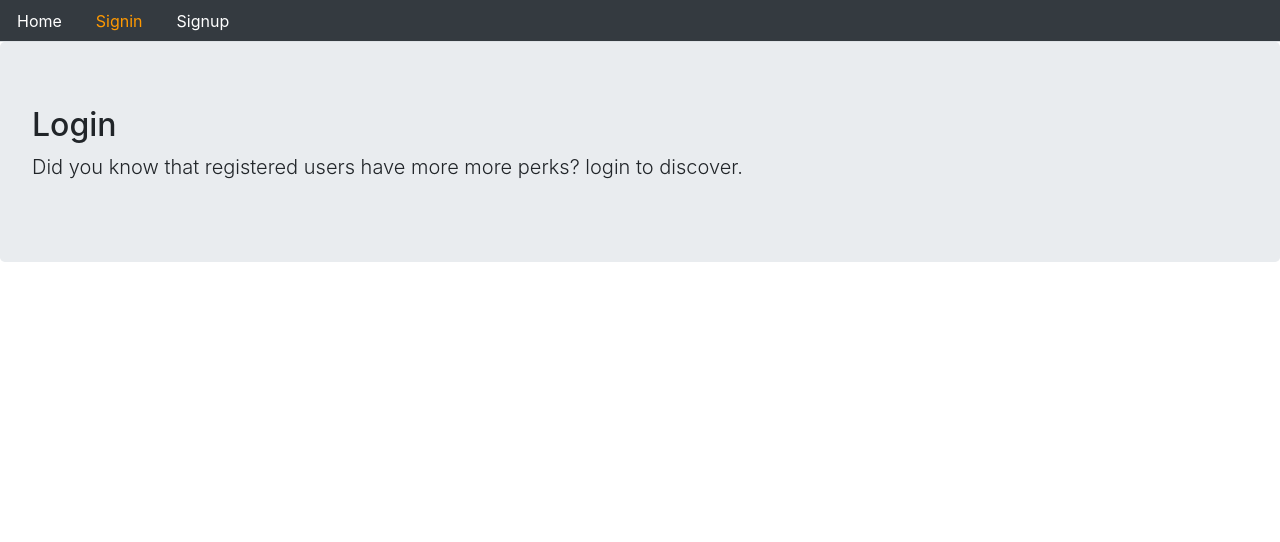
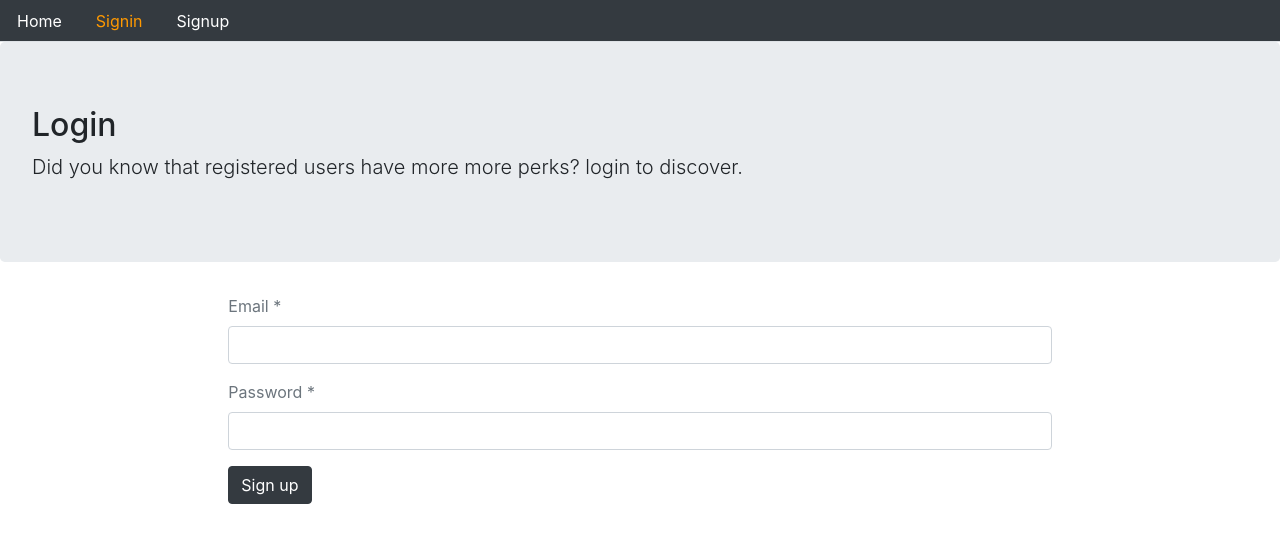
Before and after one commit to Sahim-Nazif/Bike-Pulse-Frontend, a React (Create React App) app: page /signin in a window 1280 px wide. Shown: the top 542 px of the page. Built offline with nearby package versions, Linux system fonts and the light colour scheme.

Commit message:
sign in component created

```diff
--- a/src/user/Signin.js
+++ b/src/user/Signin.js
@@ -1,10 +1,96 @@
-import React from 'react'
+import React, {useState} from 'react'
 import Layout from '../core/Layout'
+import {signin} from '../auth/index'
+
+const Signin = () => {
+
+    const [values, setValues]=useState({
+
+        email:'',
+        password:'',
+        error:'',
+        success:false
+
+    })
+    const { email,password, error, success}=values;
+    //the dynamic value can any input value from the form
+    const handleChange=dynamicValue=>event=>{
+
+        setValues({...values, error:false, [dynamicValue]:event.target.value})
+    }
 
 
-const Signin = () => {
+    const clickSubmit=event=>{
+
+        event.preventDefault()
+        setValues({...values, error:false})
+        signin({ email, password})
+                .then(data=>{
+                     if (data.error){
+                setValues({...values, error: data.error, success:false})
+                     }
+            else{
+                setValues({
+                    ...values,
+                    email:'',
+                    password:'',
+                    error:'',
+                    success:true
+
+                })
+            }
+
+        })
+
+    }
+    const signInForm=()=>{
+
+        return (
+            <form >
+
+                <div className='form-group'>
+                    <label className='text-muted'>Email *</label>
+                    <input onChange={handleChange('email')} type='email' className='form-control' value={email}/>
+                </div>
+
+                <div className='form-group'>
+                    <label className='text-muted'>Password *</label>
+                    <input onChange={handleChange('password')}type='password' className='form-control' value={password}/>
+                </div>
+                <button onClick={clickSubmit} className='btn btn-dark'>
+                    Sign up
+                </button>
+            </form>
+
+            )
+    }
+    const showError=()=>(
+
+        <div className='alert alert-danger' style={{display:error ? '':'none'}}>
+            {error}
+
+        </div>
+    )
+    const showSuccess=()=>{
+        return(
+            <div className='alert alert-info' style={{display: success? '': 'none'}}>
+
+
+        </div>
+     )
+
+    }
     return (
-        <Layout title='Login' description='Did you know that registered users have more more perks? login to discover.'/>
+
+        <Layout title='Login' description='Did you know that registered users have more more perks? login to discover.'
+        className='container col-md-8 offset-md-2'>
+
+        {showSuccess()}
+        {showError()}
+        {signInForm()}
+
+        </Layout>
+
     )
 }
 
```
